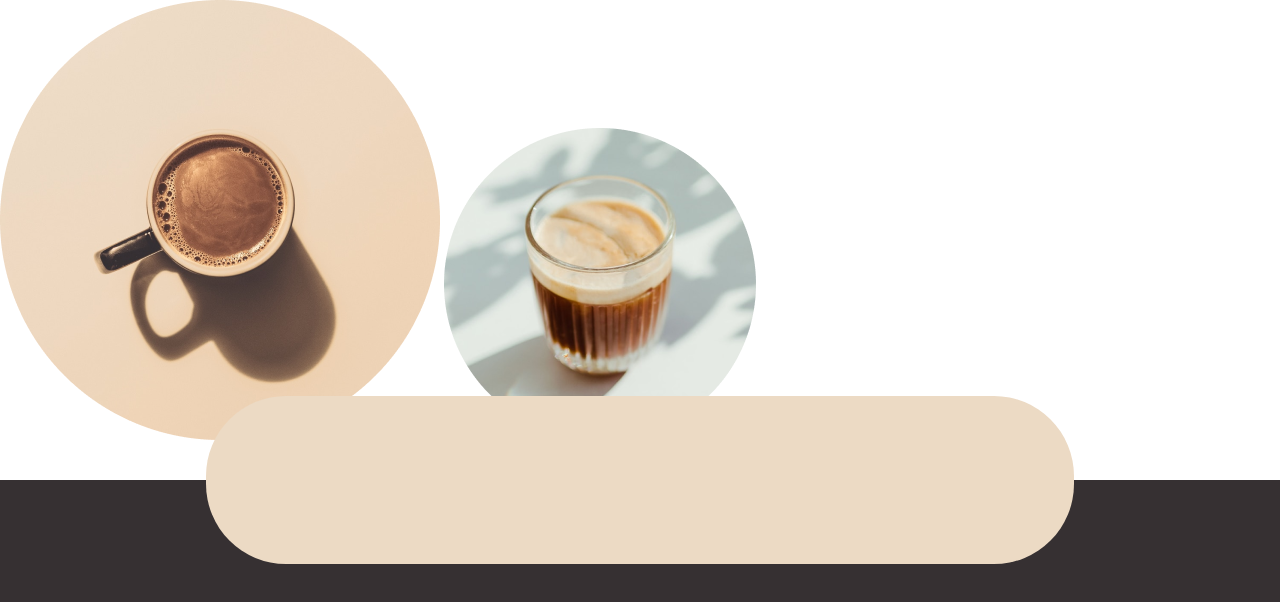
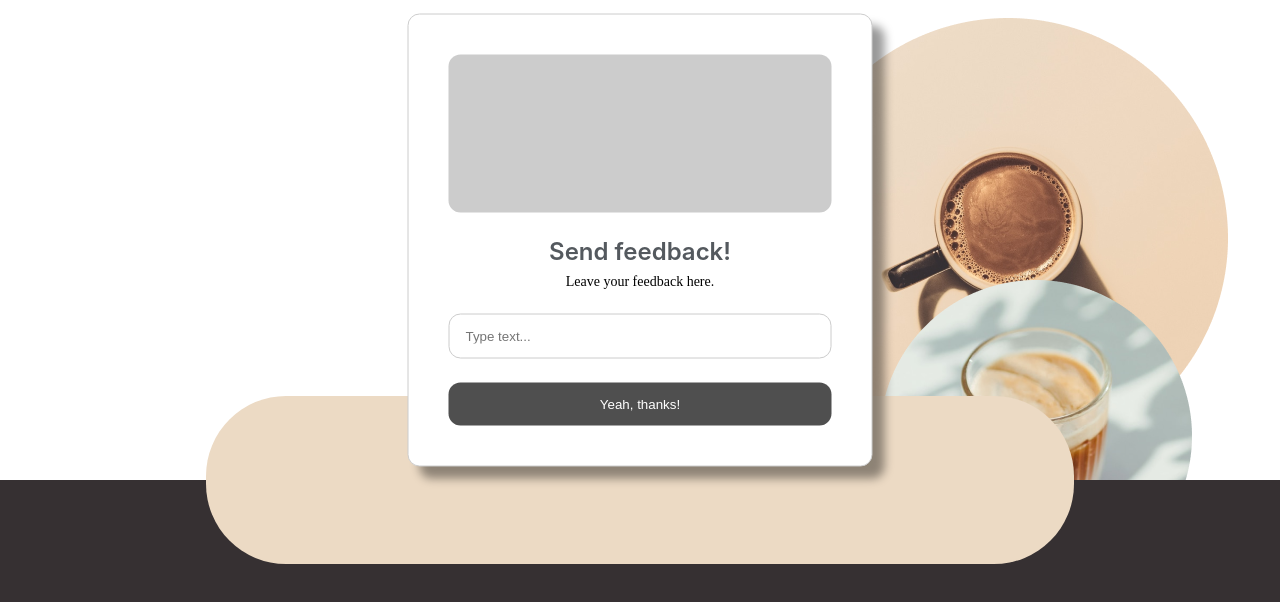
Before and after one commit to hoangnm-ndm/Mindx-C4EJS163, a plain HTML site: page Day03/th/ex02.html in a window 1280 px wide. Drawn offline with Linux system fonts and the light colour scheme.

Commit message:
Day 03: Thuc hanh

```diff
--- a/Day03/th/ex02.html
+++ b/Day03/th/ex02.html
@@ -11,9 +11,31 @@
         padding: 0;
         margin: 0;
       }
+
+      body {
+        width: 100vw;
+        height: 100vh;
+      }
+
       .top-content {
         height: 60vh;
+        position: relative;
       }
+
+      .top-content > * {
+        position: absolute;
+      }
+
+      .top-content > img:nth-child(1) {
+        top: 18px;
+        right: 52px;
+      }
+
+      .top-content > img:nth-child(2) {
+        top: 280px;
+        right: 88px;
+      }
+
       .bottom-content {
         background-color: #363032;
         height: 40vh;
@@ -25,21 +47,84 @@
         height: 168px;
         background-color: #ecdac4;
         border-radius: 80px;
+        max-width: 100%;
 
         position: absolute;
         top: calc(-168px / 2);
         left: 50%;
         transform: translateX(-50%);
       }
+
+      .modal {
+        width: 465px;
+        padding: 40px;
+        border-radius: 12px;
+        box-shadow: 12px 12px 10px rgba(0, 0, 0, 0.4);
+        background-color: #fff;
+
+        position: fixed;
+        top: 30%;
+        left: 50%;
+        z-index: 999;
+        border: 1px solid #ccc;
+
+        transform: translate(-50%, -50%);
+        .logo {
+          border-radius: 12px;
+          background-color: #ccc;
+          width: 100%;
+          height: 158px;
+          margin-bottom: 24px;
+        }
+        h4 {
+          font-family: "Inter", sans-serif;
+          font-size: 24px;
+          font-weight: 600;
+          margin-bottom: 8px;
+          color: #54595e;
+          text-align: center;
+        }
+        p {
+          font-size: 14px;
+          margin-bottom: 24px;
+          text-align: center;
+        }
+        input,
+        button {
+          width: 100%;
+          border-radius: 12px;
+          padding: 14px 16px;
+        }
+
+        input {
+          border: 1px solid #ccc;
+          margin-bottom: 24px;
+        }
+
+        button {
+          background-color: #4f4f4f;
+          color: #fff;
+          text-align: center;
+          border: none;
+        }
+      }
     </style>
   </head>
   <body>
     <div class="top-content">
-      <img src="./imgs/image-02.png" alt="" />
-      <img src="./imgs/image-01.png" alt="" />
+      <img src="./imgs/image-02.png" alt="" width="440px" height="440px" />
+      <img src="./imgs/image-01.png" alt="" width="312px" height="312px" />
     </div>
     <div class="bottom-content">
       <div class="box"></div>
     </div>
+
+    <div class="modal">
+      <div class="logo"></div>
+      <h4>Send feedback!</h4>
+      <p>Leave your feedback here.</p>
+      <input type="text" placeholder="Type text..." />
+      <button>Yeah, thanks!</button>
+    </div>
   </body>
 </html>
```
